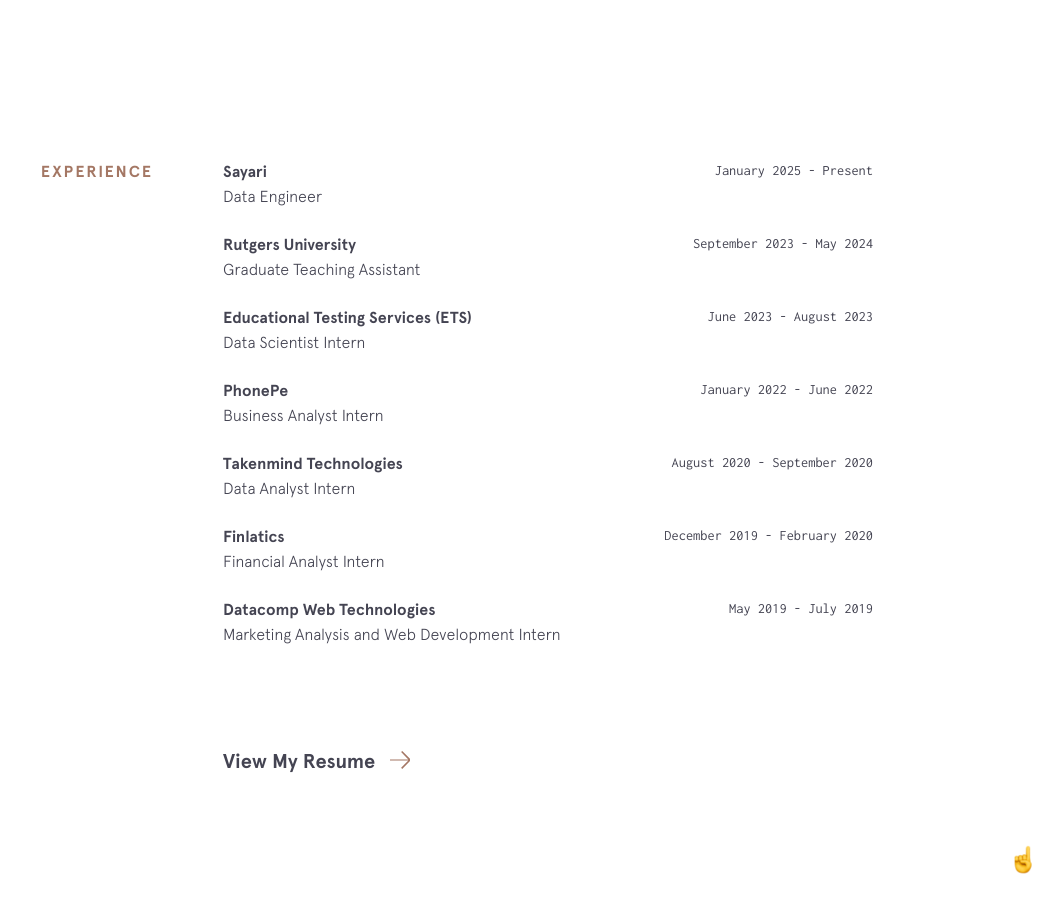
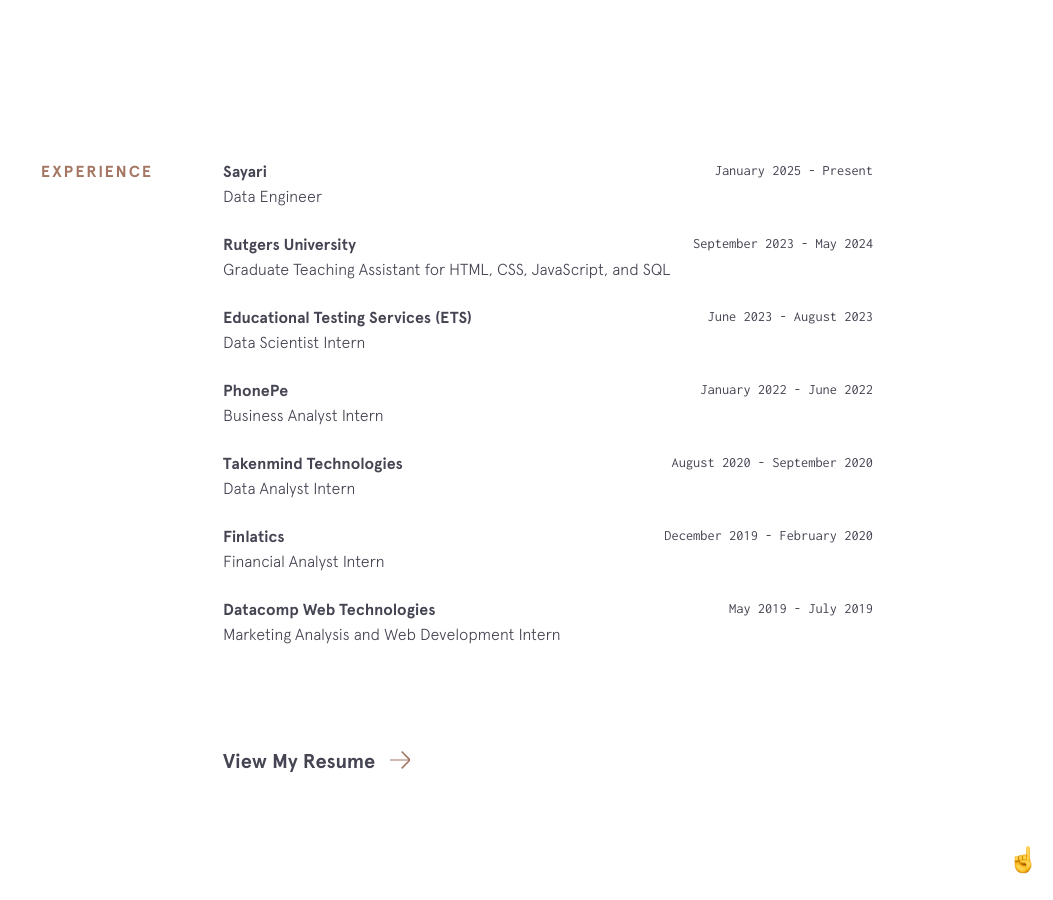
Before and after one commit to niyatijain21/niyatijain21.github.io, a Jekyll site: the page built from index.html, in a window 1280 px wide and 900 px high, scrolled down 1904 px. Shown: the whole window, without its empty margins (227-1280 px from the left). Built offline with Jekyll 4.4.1, drawn with Linux system fonts in a browser that asks for light colours; nearby versions of some CDN libraries.

Commit message:
Update Graduate Teaching Assistant position to specify HTML, CSS, JavaScript, and SQL

```diff
--- a/_data/experience.yml
+++ b/_data/experience.yml
@@ -6,7 +6,7 @@
 - company: Rutgers University
   url: https://www.rutgers.edu/
   time: September 2023 - May 2024
-  position: Graduate Teaching Assistant
+  position: Graduate Teaching Assistant for HTML, CSS, JavaScript, and SQL
 
 - company: Educational Testing Services (ETS)
   url: https://www.ets.org/
```
